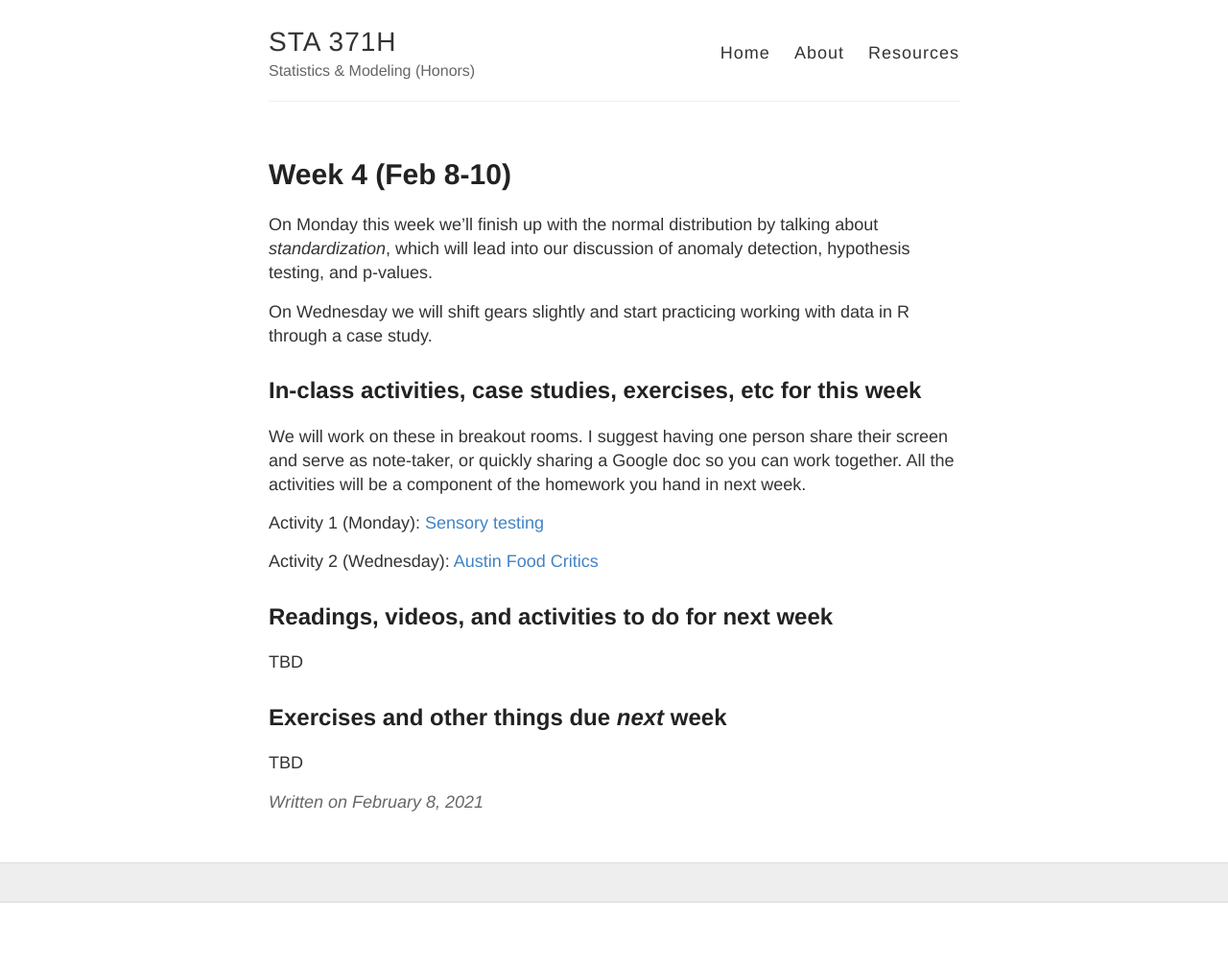
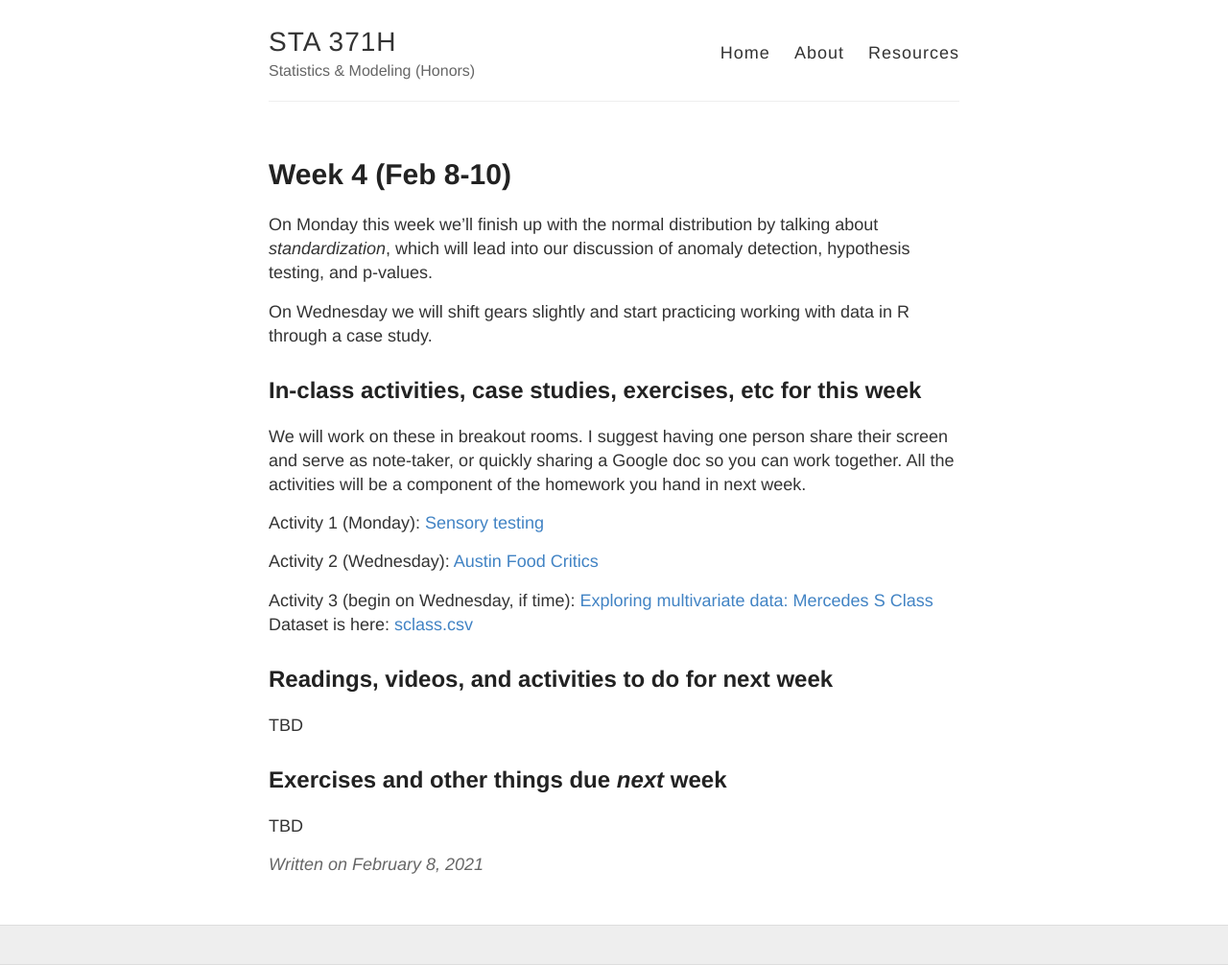
Before and after one commit to jaredsmurray/sta371h, a Jekyll site: the page built from docs/_posts/2021-02-08-Week-04.md, in a window 1280 px wide. Shown: the whole page at 96% size. Built offline with Jekyll 4.4.1, drawn with Linux system fonts in a browser that asks for light colours; before the commit the page ends 941 px from its top, so only the background shows below that.

Commit message:
Update 2021-02-08-Week-04.md

```diff
--- a/docs/_posts/2021-02-08-Week-04.md
+++ b/docs/_posts/2021-02-08-Week-04.md
@@ -16,6 +16,8 @@ Activity 1 (Monday): [Sensory testing](../files/triangle)
 
 Activity 2 (Wednesday): [Austin Food Critics](../files/ex_afc)
 
+Activity 3 (begin on Wednesday, if time): [Exploring multivariate data: Mercedes S Class](../files/sclass_2021.pdf) Dataset is here: [sclass.csv](../data/sclass.csv)
+
 ## Readings, videos, and activities to do for next week
 
 TBD
```
